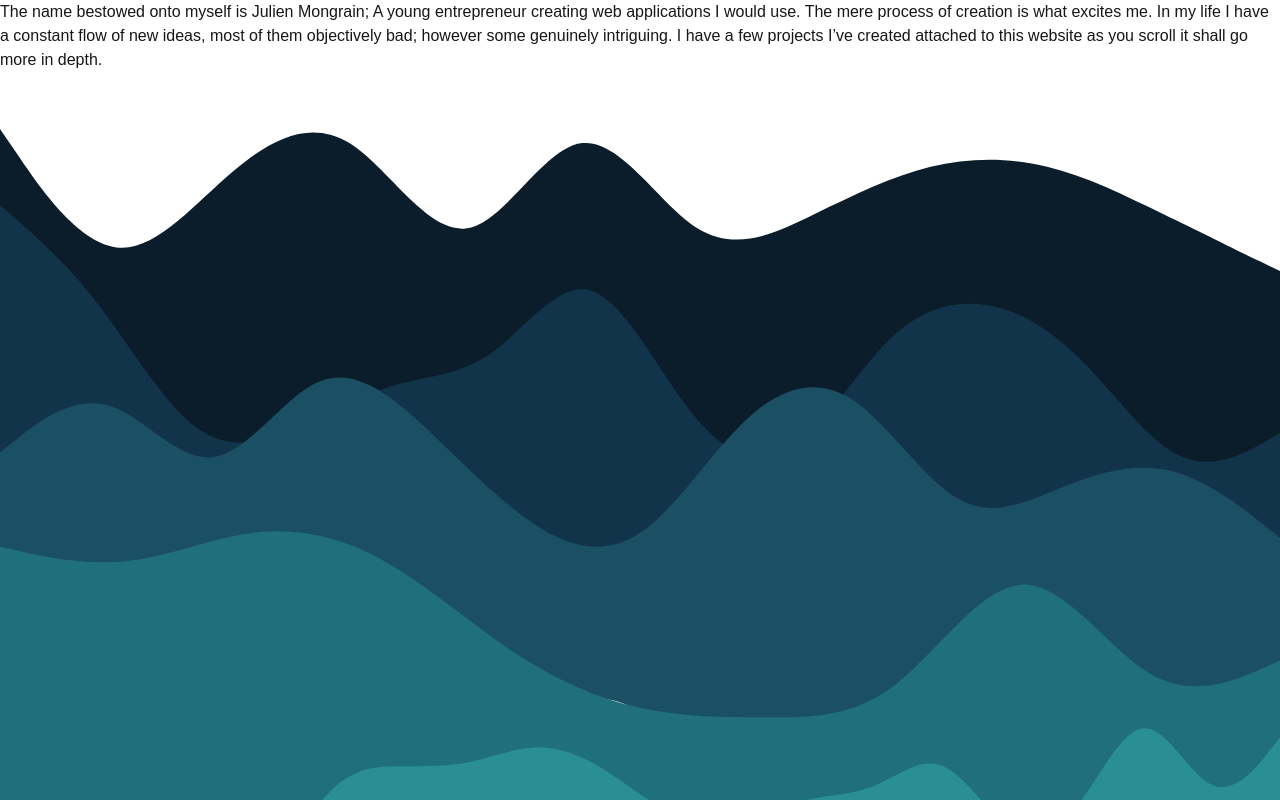
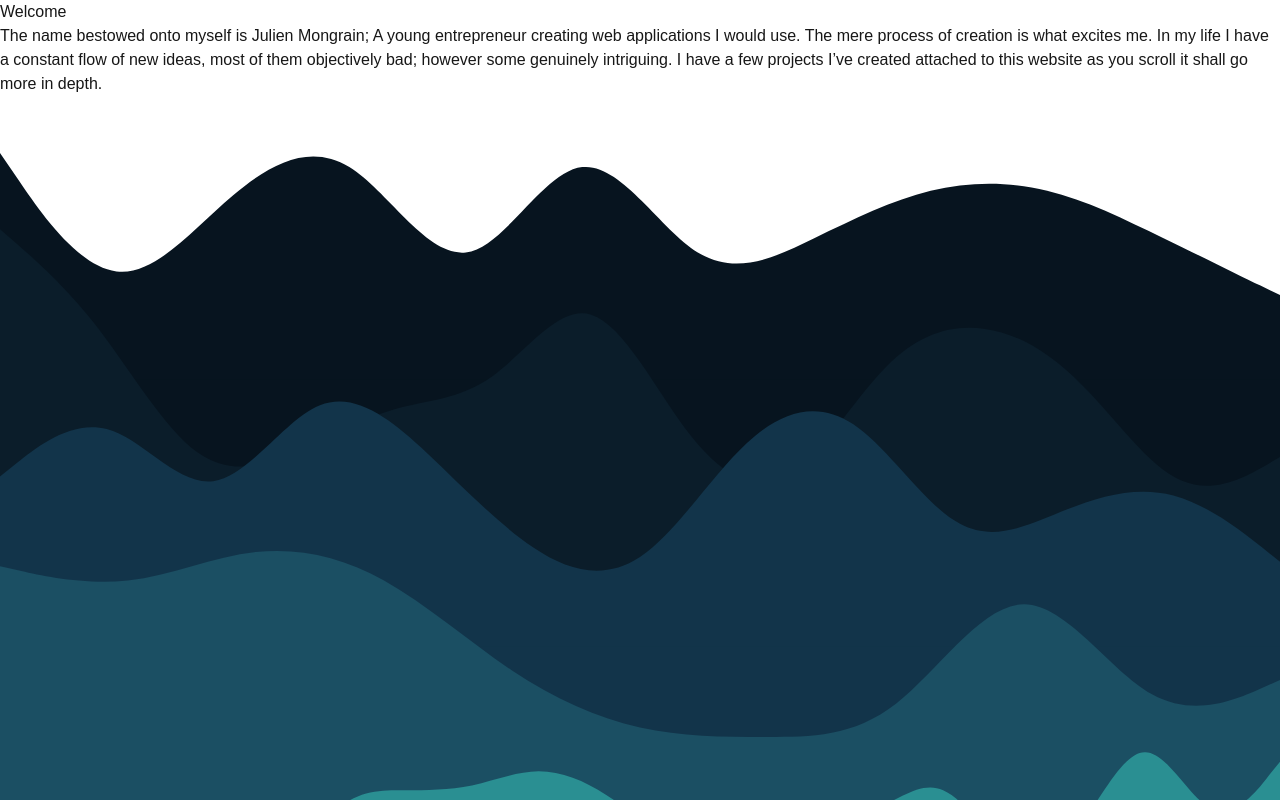
Before and after one commit to Jules-programs/portfolio-website, a Next.js app: page / in a window 1280 px wide. Shown: the top 800 px of the page. Built offline with nearby package versions, Linux system fonts and the light colour scheme.

Commit message:
DONE THE WAVES
- Going to go back to the drawing board(canva) actually going to work on other things as this is done after way to long and iteration but I love it

```diff
--- a/app/background/SVGwaves.tsx
+++ b/app/background/SVGwaves.tsx
@@ -15,51 +15,28 @@ Like a mirror effect
 */
 
   // FILL COLORS (Darkest to light)
-  const layerOneColor = "#0b1d2a"
-  const layerTwoColor = "#12344a"
-  const layerThreeColor = "#1b4f63"
-  const layerFourColor = "#1f6f7c"
-  const layerFiveColor = "#2a8f92"
+const layerOneColor = "#07141f"   // deep ocean
+const layerTwoColor = "#0b1d2a"
+const layerThreeColor = "#12344a"
+const layerFourColor = "#1b4f63"
+const layerFiveColor = "#2a8f92"  // shallow water
 const layerSixColor = "#5bb3b0"
-  const layerSevenColor = "#9cc7c3"
-  const layerEightColor = "#c7b59a"
-  const layerNineColor = "#e49a63"
-  const layerTenColor = "#f4d1b7"
+const layerSevenColor = "#9fded7" // shoreline foam glow
+const layerEightColor = "#e6d5b8" // wet sand
+const layerNineColor = "#f2e2c9"  // dry sand
+const layerTenColor = "#faf3e6"
 
   // PATH CODES
   const layerOneCode = "M0,64 L21.8,96 C43.6,128,87,192,131,197.3 C174.5,203,218,149,262,112 C305.5,75,349,53,393,80 C436.4,107,480,181,524,176 C567.3,171,611,85,655,80 C698.2,75,742,149,785,176 C829.1,203,873,181,916,160 C960,139,1004,117,1047,106.7 C1090.9,96,1135,96,1178,106.7 C1221.8,117,1265,139,1309,160 C1352.7,181,1396,203,1418,213.3 L1440,224 L1440,320 L1418.2,320 C1396.4,320,1353,320,1309,320 C1265.5,320,1222,320,1178,320 C1134.5,320,1091,320,1047,320 C1003.6,320,960,320,916,320 C872.7,320,829,320,785,320 C741.8,320,698,320,655,320 C610.9,320,567,320,524,320 C480,320,436,320,393,320 C349.1,320,305,320,262,320 C218.2,320,175,320,131,320 C87.3,320,44,320,22,320 L0,320 Z"
-
   const layerTwoCode = "M0,0 L18.5,16 C36.9,32,74,64,111,112 C147.7,160,185,224,222,250.7 C258.5,277,295,267,332,250.7 C369.2,235,406,213,443,202.7 C480,192,517,192,554,165.3 C590.8,139,628,85,665,96 C701.5,107,738,181,775,229.3 C812.3,277,849,299,886,277.3 C923.1,256,960,192,997,154.7 C1033.8,117,1071,107,1108,112 C1144.6,117,1182,139,1218,176 C1255.4,213,1292,267,1329,282.7 C1366.2,299,1403,277,1422,266.7 L1440,256 L1440,320 L1421.5,320 C1403.1,320,1366,320,1329,320 C1292.3,320,1255,320,1218,320 C1181.5,320,1145,320,1108,320 C1070.8,320,1034,320,997,320 C960,320,923,320,886,320 C849.2,320,812,320,775,320 C738.5,320,702,320,665,320 C627.7,320,591,320,554,320 C516.9,320,480,320,443,320 C406.2,320,369,320,332,320 C295.4,320,258,320,222,320 C184.6,320,148,320,111,320 C73.8,320,37,320,18,320 L0,320 Z"
-
   const layerThreeCode = "M0,128 L20,112 C40,96,80,64,120,74.7 C160,85,200,139,240,133.3 C280,128,320,64,360,48 C400,32,440,64,480,101.3 C520,139,560,181,600,208 C640,235,680,245,720,218.7 C760,192,800,128,840,90.7 C880,53,920,43,960,69.3 C1000,96,1040,160,1080,181.3 C1120,203,1160,181,1200,165.3 C1240,149,1280,139,1320,149.3 C1360,160,1400,192,1420,208 L1440,224 L1440,320 L1420,320 C1400,320,1360,320,1320,320 C1280,320,1240,320,1200,320 C1160,320,1120,320,1080,320 C1040,320,1000,320,960,320 C920,320,880,320,840,320 C800,320,760,320,720,320 C680,320,640,320,600,320 C560,320,520,320,480,320 C440,320,400,320,360,320 C320,320,280,320,240,320 C200,320,160,320,120,320 C80,320,40,320,20,320 L0,320 Z"
-
   const layerFourCode = "M0,64 L24,69.3 C48,75,96,85,144,80 C192,75,240,53,288,48 C336,43,384,53,432,80 C480,107,528,149,576,181.3 C624,213,672,235,720,245.3 C768,256,816,256,864,256 C912,256,960,256,1008,218.7 C1056,181,1104,107,1152,106.7 C1200,107,1248,181,1296,208 C1344,235,1392,213,1416,202.7 L1440,192 L1440,320 L1416,320 C1392,320,1344,320,1296,320 C1248,320,1200,320,1152,320 C1104,320,1056,320,1008,320 C960,320,912,320,864,320 C816,320,768,320,720,320 C672,320,624,320,576,320 C528,320,480,320,432,320 C384,320,336,320,288,320 C240,320,192,320,144,320 C96,320,48,320,24,320 L0,320 Z"
-
   const layerFiveCode = "M0,288 L12.6,256 C25.3,224,51,160,76,149.3 C101.1,139,126,181,152,186.7 C176.8,192,202,160,227,160 C252.6,160,278,192,303,186.7 C328.4,181,354,139,379,117.3 C404.2,96,429,96,455,96 C480,96,505,96,531,90.7 C555.8,85,581,75,606,74.7 C631.6,75,657,85,682,101.3 C707.4,117,733,139,758,149.3 C783.2,160,808,160,834,154.7 C858.9,149,884,139,909,133.3 C934.7,128,960,128,985,117.3 C1010.5,107,1036,85,1061,96 C1086.3,107,1112,149,1137,165.3 C1162.1,181,1187,171,1213,138.7 C1237.9,107,1263,53,1288,53.3 C1313.7,53,1339,107,1364,117.3 C1389.5,128,1415,96,1427,80 L1440,64 L1440,320 L1427.4,320 C1414.7,320,1389,320,1364,320 C1338.9,320,1314,320,1288,320 C1263.2,320,1238,320,1213,320 C1187.4,320,1162,320,1137,320 C1111.6,320,1086,320,1061,320 C1035.8,320,1011,320,985,320 C960,320,935,320,909,320 C884.2,320,859,320,834,320 C808.4,320,783,320,758,320 C732.6,320,707,320,682,320 C656.8,320,632,320,606,320 C581.1,320,556,320,531,320 C505.3,320,480,320,455,320 C429.5,320,404,320,379,320 C353.7,320,328,320,303,320 C277.9,320,253,320,227,320 C202.1,320,177,320,152,320 C126.3,320,101,320,76,320 C50.5,320,25,320,13,320 L0,320 Z"
-
   const layerSixCode = "M0,160 L18.5,138.7 C36.9,117,74,75,111,53.3 C147.7,32,185,32,222,26.7 C258.5,21,295,11,332,48 C369.2,85,406,171,443,176 C480,181,517,107,554,80 C590.8,53,628,75,665,90.7 C701.5,107,738,117,775,138.7 C812.3,160,849,192,886,170.7 C923.1,149,960,75,997,53.3 C1033.8,32,1071,64,1108,80 C1144.6,96,1182,96,1218,90.7 C1255.4,85,1292,75,1329,64 C1366.2,53,1403,43,1422,37.3 L1440,32 L1440,320 L1421.5,320 C1403.1,320,1366,320,1329,320 C1292.3,320,1255,320,1218,320 C1181.5,320,1145,320,1108,320 C1070.8,320,1034,320,997,320 C960,320,923,320,886,320 C849.2,320,812,320,775,320 C738.5,320,702,320,665,320 C627.7,320,591,320,554,320 C516.9,320,480,320,443,320 C406.2,320,369,320,332,320 C295.4,320,258,320,222,320 C184.6,320,148,320,111,320 C73.8,320,37,320,18,320 L0,320 Z"
-
   const layerSevenCode = "M0,160 L17.1,165.3 C34.3,171,69,181,103,197.3 C137.1,213,171,235,206,218.7 C240,203,274,149,309,149.3 C342.9,149,377,203,411,192 C445.7,181,480,107,514,74.7 C548.6,43,583,53,617,74.7 C651.4,96,686,128,720,133.3 C754.3,139,789,117,823,133.3 C857.1,149,891,203,926,234.7 C960,267,994,277,1029,234.7 C1062.9,192,1097,96,1131,64 C1165.7,32,1200,64,1234,112 C1268.6,160,1303,224,1337,240 C1371.4,256,1406,224,1423,208 L1440,192 L1440,320 L1422.9,320 C1405.7,320,1371,320,1337,320 C1302.9,320,1269,320,1234,320 C1200,320,1166,320,1131,320 C1097.1,320,1063,320,1029,320 C994.3,320,960,320,926,320 C891.4,320,857,320,823,320 C788.6,320,754,320,720,320 C685.7,320,651,320,617,320 C582.9,320,549,320,514,320 C480,320,446,320,411,320 C377.1,320,343,320,309,320 C274.3,320,240,320,206,320 C171.4,320,137,320,103,320 C68.6,320,34,320,17,320 L0,320 Z"
-
   const layerEightCode = "M0,128 L18.5,133.3 C36.9,139,74,149,111,154.7 C147.7,160,185,160,222,160 C258.5,160,295,160,332,160 C369.2,160,406,160,443,181.3 C480,203,517,245,554,240 C590.8,235,628,181,665,138.7 C701.5,96,738,64,775,69.3 C812.3,75,849,117,886,160 C923.1,203,960,245,997,240 C1033.8,235,1071,181,1108,154.7 C1144.6,128,1182,128,1218,133.3 C1255.4,139,1292,149,1329,149.3 C1366.2,149,1403,139,1422,133.3 L1440,128 L1440,320 L1421.5,320 C1403.1,320,1366,320,1329,320 C1292.3,320,1255,320,1218,320 C1181.5,320,1145,320,1108,320 C1070.8,320,1034,320,997,320 C960,320,923,320,886,320 C849.2,320,812,320,775,320 C738.5,320,702,320,665,320 C627.7,320,591,320,554,320 C516.9,320,480,320,443,320 C406.2,320,369,320,332,320 C295.4,320,258,320,222,320 C184.6,320,148,320,111,320 C73.8,320,37,320,18,320 L0,320 Z"
-
   const layerNineCode = "M0,0 L16,21.3 C32,43,64,85,96,112 C128,139,160,149,192,176 C224,203,256,245,288,245.3 C320,245,352,203,384,165.3 C416,128,448,96,480,106.7 C512,117,544,171,576,192 C608,213,640,203,672,197.3 C704,192,736,192,768,213.3 C800,235,832,277,864,293.3 C896,309,928,299,960,266.7 C992,235,1024,181,1056,165.3 C1088,149,1120,171,1152,170.7 C1184,171,1216,149,1248,138.7 C1280,128,1312,128,1344,144 C1376,160,1408,192,1424,208 L1440,224 L1440,320 L1424,320 C1408,320,1376,320,1344,320 C1312,320,1280,320,1248,320 C1216,320,1184,320,1152,320 C1120,320,1088,320,1056,320 C1024,320,992,320,960,320 C928,320,896,320,864,320 C832,320,800,320,768,320 C736,320,704,320,672,320 C640,320,608,320,576,320 C544,320,512,320,480,320 C448,320,416,320,384,320 C352,320,320,320,288,320 C256,320,224,320,192,320 C160,320,128,320,96,320 C64,320,32,320,16,320 L0,320 Z"
-
   const layerTenCode = "M0,0 L24,21.3 C48,43,96,85,144,133.3 C192,181,240,235,288,234.7 C336,235,384,181,432,154.7 C480,128,528,128,576,112 C624,96,672,64,720,42.7 C768,21,816,11,864,21.3 C912,32,960,64,1008,117.3 C1056,171,1104,245,1152,234.7 C1200,224,1248,128,1296,85.3 C1344,43,1392,53,1416,58.7 L1440,64 L1440,320 L1416,320 C1392,320,1344,320,1296,320 C1248,320,1200,320,1152,320 C1104,320,1056,320,1008,320 C960,320,912,320,864,320 C816,320,768,320,720,320 C672,320,624,320,576,320 C528,320,480,320,432,320 C384,320,336,320,288,320 C240,320,192,320,144,320 C96,320,48,320,24,320 L0,320 Z"
-
-  // LAYER POSITIONS - Each path is 320px tall, so mirror = normal + 320
-  const LAYERS = [
-    { y: 0, color: layerOneColor, code: layerOneCode },
-    { y: 150, color: layerTwoColor, code: layerTwoCode },
-    { y: 470, color: layerThreeColor, code: layerThreeCode },
-    { y: 790, color: layerFourColor, code: layerFourCode },
-    { y: 1110, color: layerFiveColor, code: layerFiveCode },
-    { y: 1430, color: layerSixColor, code: layerSixCode },
-    { y: 1750, color: layerSevenColor, code: layerSevenCode },
-    { y: 2070, color: layerEightColor, code: layerEightCode },
-    { y: 2390, color: layerNineColor, code: layerNineCode },
-    { y: 2710, color: layerTenColor, code: layerTenCode },
-  ]
 
   const svgRef = useRef<SVGSVGElement>(null)
   const [scrollY, setScrollY] = useState(0)
@@ -74,7 +51,7 @@ Like a mirror effect
   }, [])
 
   // Helper to calculate yOffset with parallax
-  const getY = (baseY: number, speed: number = 0.05) => {
+  const getY = (baseY: number, speed: number = 0.1) => {
     return baseY + scrollY * speed
   }
 
@@ -87,82 +64,85 @@ Like a mirror effect
       className="w-full h-auto"
     >
       {/* Layer 1 - Normal + Mirrored */}
-        <g transform="translate(0, 0">
+      <g transform={`translate(0, ${getY(0)})`}>
         <path fill={layerOneColor} fillOpacity="1" d={layerOneCode} />
       </g>
-        <g transform="translate(0, 639) scale(1, -1)">
+      <g transform={`translate(0, ${getY(639)}) scale(1, -1)`}>
         <path fill={layerOneColor} fillOpacity="1" d={layerOneCode} />
       </g>
 
       {/* Layer 2 - Normal + Mirrored */}
-        <g transform="translate(0, 150)">
+      <g transform={`translate(0, ${getY(150)})`}>
         <path fill={layerTwoColor} fillOpacity="1" d={layerTwoCode} />
       </g>
-        <g transform="translate(0, 789) scale(1, -1)">
+      <g transform={`translate(0, ${getY(150 + 639)}) scale(1, -1)`}>
         <path fill={layerTwoColor} fillOpacity="1" d={layerTwoCode} />
       </g>
 
       {/* Layer 3 - Normal + Mirrored */}
-        <g transform="translate(0, 300)">
+      <g transform={`translate(0, ${getY(300)})`}>
         <path fill={layerThreeColor} fillOpacity="1" d={layerThreeCode} />
       </g>
-        <g transform="translate(0, 939) scale(1, -1)">
+      <g transform={`translate(0, ${getY(300 + 639)}) scale(1, -1)`}>
         <path fill={layerThreeColor} fillOpacity="1" d={layerThreeCode} />
       </g>
 
       {/* Layer 4 - Normal + Mirrored */}
-        <g transform="translate(0, 470)">
+      <g transform={`translate(0, ${getY(465)})`}>
         <path fill={layerFourColor} fillOpacity="1" d={layerFourCode} />
       </g>
-        <g transform="translate(0, 1109) scale(1, -1)">
+      <g transform={`translate(0, ${getY(465 + 639)}) scale(1, -1)`}>
         <path fill={layerFourColor} fillOpacity="1" d={layerFourCode} />
       </g>
 
       {/* Layer 5 - Normal + Mirrored */}
-        <g transform="translate(0, 685)">
+      <g transform={`translate(0, ${getY(685)})`}>
         <path fill={layerFiveColor} fillOpacity="1" d={layerFiveCode} />
       </g>
-        <g transform="translate(0, 1319) scale(1, -1)">
+      <g transform={`translate(0, ${getY(685 + 639)}) scale(1, -1)`}>
         <path fill={layerFiveColor} fillOpacity="1" d={layerFiveCode} />
       </g>
 
       {/* Layer 6 - Normal + Mirrored */}
-        <g transform="translate(0, 875)">
+      <g transform={`translate(0, ${getY(875)})`}>
         <path fill={layerSixColor} fillOpacity="1" d={layerSixCode} />
       </g>
-        <g transform="translate(0, 1389) scale(1, -1)">
+      <g transform={`translate(0, ${getY(875 + 639)}) scale(1, -1)`}>
         <path fill={layerSixColor} fillOpacity="1" d={layerSixCode} />
       </g>
 
       {/* Layer 7 - Normal + Mirrored */}
-        <g transform="translate(0, 1020)">
+      <g transform={`translate(0, ${getY(1020)})`}>
         <path fill={layerSevenColor} fillOpacity="1" d={layerSevenCode} />
       </g>
-        <g transform="translate(0, 1539) scale(1, -1)">
-          <path fill={layerSevenColor} fillOpacity="0" d={layerSevenCode} />
+      <g transform={`translate(0, ${getY(1020 + 639)}) scale(1, -1)`}>
+        <path fill={layerSevenColor} fillOpacity="1" d={layerSevenCode} />
       </g>
 
       {/* Layer 8 - Normal + Mirrored */}
-        <g transform="translate(0, 1100)">
+      <g transform={`translate(0, ${getY(1100)})`}>
         <path fill={layerEightColor} fillOpacity="1" d={layerEightCode} />
       </g>
-        <g transform="translate(0, 1739) scale(1, -1)">
+      <g transform={`translate(0, ${getY(1100 + 639)}) scale(1, -1)`}>
         <path fill={layerEightColor} fillOpacity="1" d={layerEightCode} />
       </g>
 
       {/* Layer 9 - Normal + Mirrored */}
-        <g transform="translate(0, 1225)">
+      <g transform={`translate(0, ${getY(1225)})`}>
         <path fill={layerNineColor} fillOpacity="1" d={layerNineCode} />
       </g>
-        <g transform="translate(0, 1864) scale(1, -1)">
+      <g transform={`translate(0, ${getY(1225 + 639)}) scale(1, -1)`}>
         <path fill={layerNineColor} fillOpacity="1" d={layerNineCode} />
       </g>
 
       {/* Layer 10 - Normal + Mirrored */}
-        <g transform="translate(0, 1350)">
+      <g transform={`translate(0, ${getY(1350)})`}>
+        <path fill={layerTenColor} fillOpacity="1" d={layerTenCode} />
+      </g>
+      <g transform={`translate(0, ${getY(1350 + 639)}) scale(1, -1)`}>
         <path fill={layerTenColor} fillOpacity="1" d={layerTenCode} />
       </g>
     </svg>
   </div>
-  )
+  );
 }
--- a/app/page.tsx
+++ b/app/page.tsx
@@ -5,6 +5,7 @@ export default function Home() {
   return (
 
     <div className="">
+      <h1>Welcome</h1>
 
       <Introduction />
 
```
Also changed, not shown: app/components/projectContainer.tsx (added, +20 -0 lines). Lines whose indentation alone changed are shown as unchanged.
